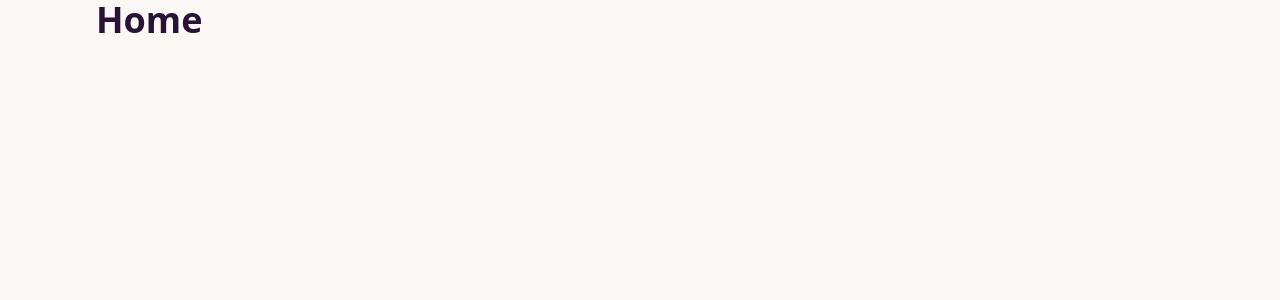
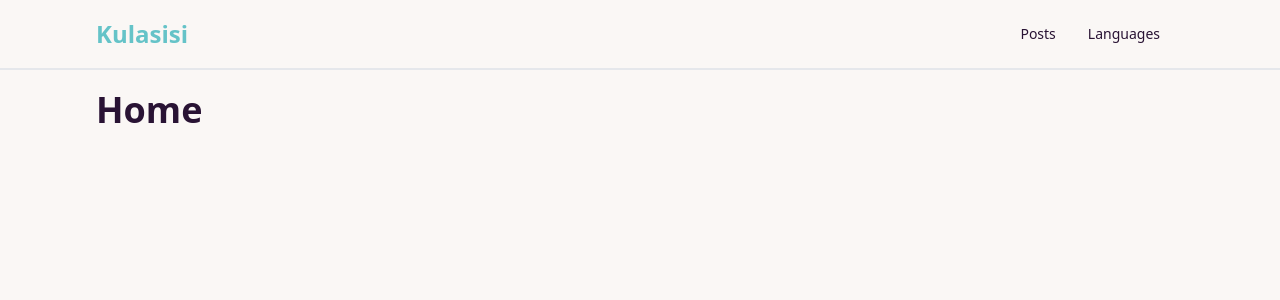
Before and after one commit to Miagao-Valley/kulasisi, a Next.js app in the folder frontend/: page / in a window 1280 px wide. Shown: the top 300 px of the page. Built offline with nearby package versions, Linux system fonts and the light colour scheme.

Commit message:
Add navbar

```diff
--- /dev/null
+++ b/frontend/app/components/Navbar.tsx
@@ -0,0 +1,26 @@
+import React from 'react';
+import Link from 'next/link';
+
+export default function Navbar() {
+  return (
+    <>
+      <nav className="navbar custom-container mb-5 border-b-2">
+        <div className="flex-1">
+          <Link href="/" className="text-2xl font-bold text-primary">
+            Kulasisi
+          </Link>
+        </div>
+        <div className="flex-none">
+          <ul className="menu menu-horizontal">
+            <li>
+              <Link href="/posts">Posts</Link>
+            </li>
+            <li>
+              <Link href="/languages">Languages</Link>
+            </li>
+          </ul>
+        </div>
+      </nav>
+    </>
+  );
+}
--- a/frontend/app/layout.tsx
+++ b/frontend/app/layout.tsx
@@ -1,5 +1,6 @@
 import type { Metadata } from 'next';
 import './globals.css';
+import Navbar from './components/Navbar';
 
 export const metadata: Metadata = {
   title: 'Kulasisi',
@@ -14,6 +15,7 @@ export default function RootLayout({
   return (
     <html lang="en" data-theme="cupcake">
       <body>
+        <Navbar />
         <main className="custom-container">{children}</main>
       </body>
     </html>
```
